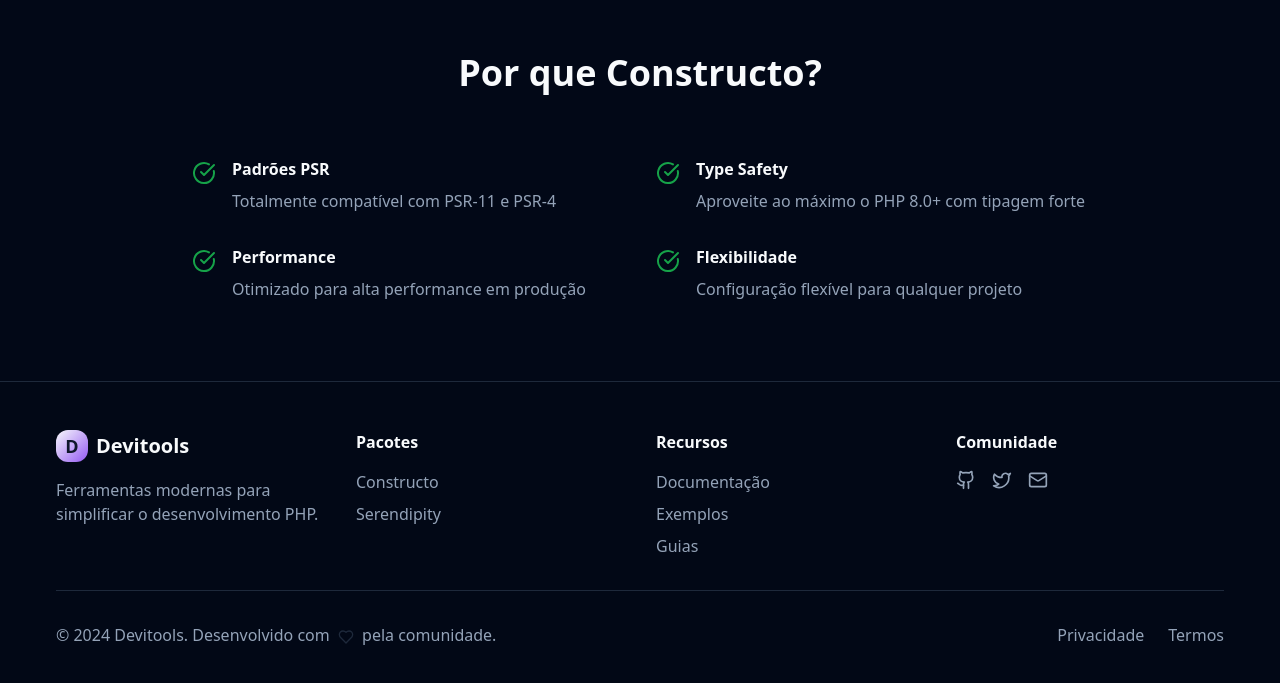
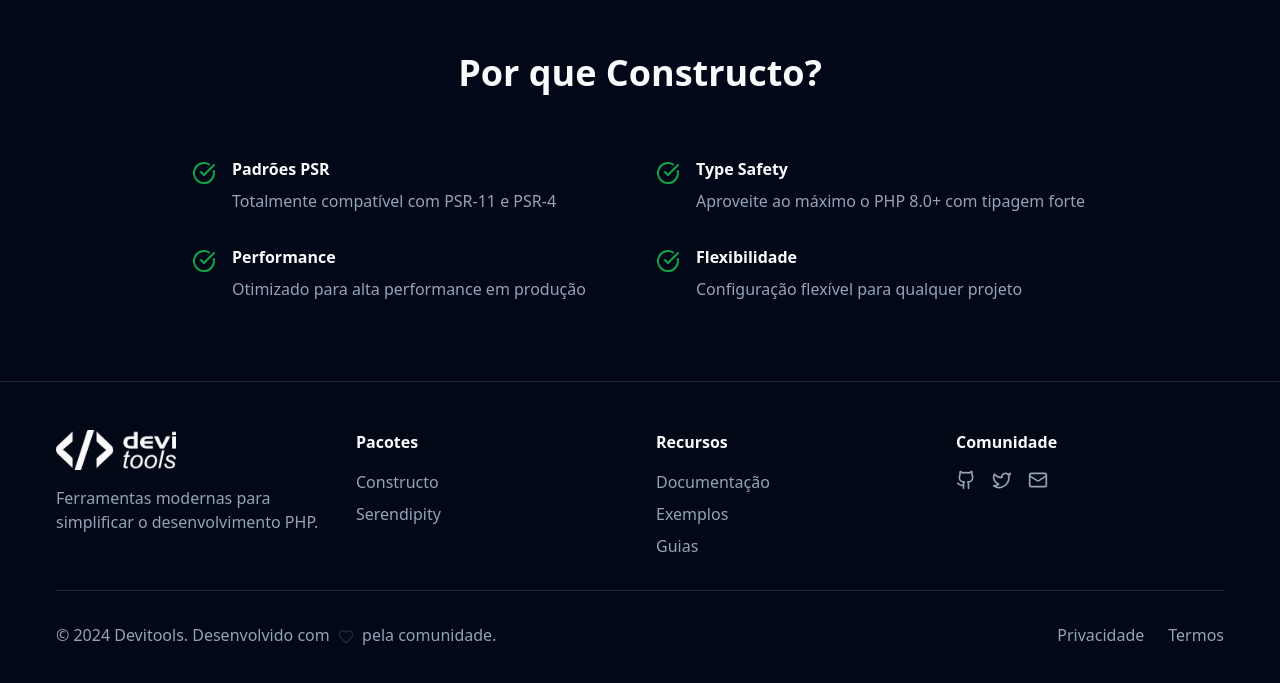
Before and after one commit to devitools/landing, a React (Vite) app: page /constructo in a window 1280 px wide. Shown: the part 2490-3173 px from the top of the page. Built offline with nearby package versions, Linux system fonts and the light colour scheme.

Commit message:
Code edited in Lovable Code Editor
Edited UI in Lovable

```diff
--- a/src/components/Footer.tsx
+++ b/src/components/Footer.tsx
@@ -1,4 +1,5 @@
 import { Github, Twitter, Mail, Heart } from "lucide-react";
+import deviLogo from "@/assets/devitools-logo.png";
 
 const Footer = () => {
   return (
@@ -7,10 +8,11 @@ const Footer = () => {
         <div className="grid grid-cols-1 md:grid-cols-4 gap-8 mb-8">
           <div>
             <div className="flex items-center space-x-2 mb-4">
-              <div className="w-8 h-8 bg-gradient-primary rounded-lg flex items-center justify-center">
-                <span className="text-primary-foreground font-bold text-lg">D</span>
-              </div>
-              <span className="text-xl font-bold text-foreground">Devitools</span>
+              <img
+                src={deviLogo}
+                alt="Devitools Logo"
+                className="h-10 object-contain"
+              />
             </div>
             <p className="text-muted-foreground">
               Ferramentas modernas para simplificar o desenvolvimento PHP.
```
